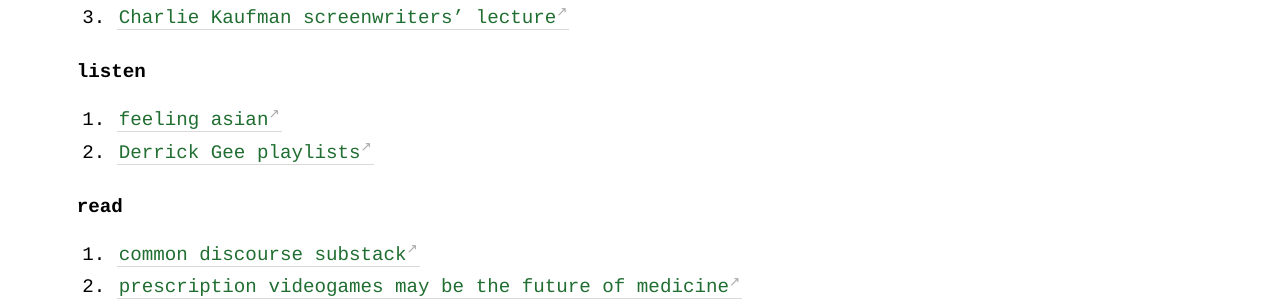
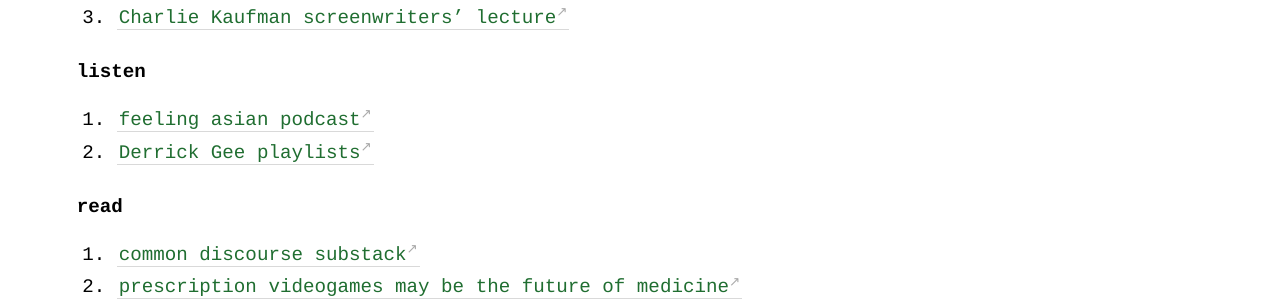
Before and after one commit to geminiworms/talyssagarden.github.io, a Jekyll site: the page built from _notes/big-list.md, in a window 1280 px wide. Shown: the part 471-772 px from the top of the page. Built offline with Jekyll 4.4.1, drawn with Linux system fonts in a browser that asks for light colours; comment, search, counter and statistics services are not loaded.

Commit message:
Update big-list.md

```diff
--- a/_notes/big-list.md
+++ b/_notes/big-list.md
@@ -10,7 +10,7 @@
 3. [Charlie Kaufman screenwriters' lecture](https://youtu.be/EKU8xsC8goY)
 
 #### listen
-1. [feeling asian](https://open.spotify.com/show/19xkU2nVYC39nhig9Jvbc4?si=c480b6075a26445a)
+1. [feeling asian podcast](https://open.spotify.com/show/19xkU2nVYC39nhig9Jvbc4?si=c480b6075a26445a)
 2. [Derrick Gee playlists](https://open.spotify.com/user/derrickgee?si=4ecfafd80f4d4a9c)
 
 #### read
```
